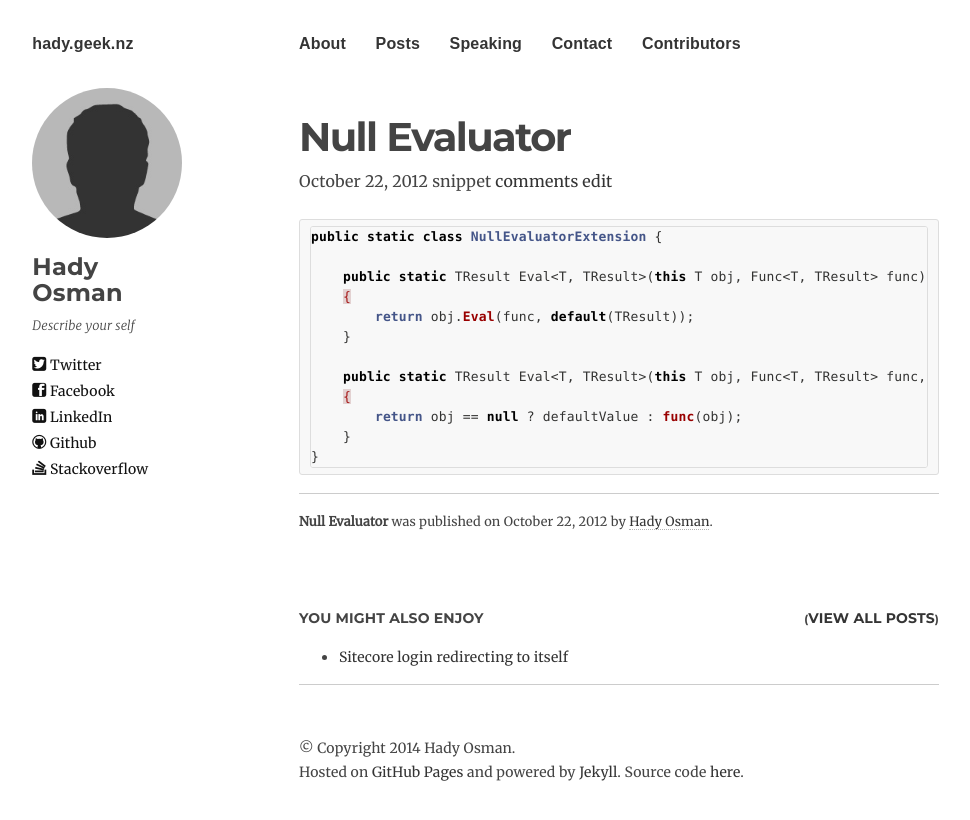
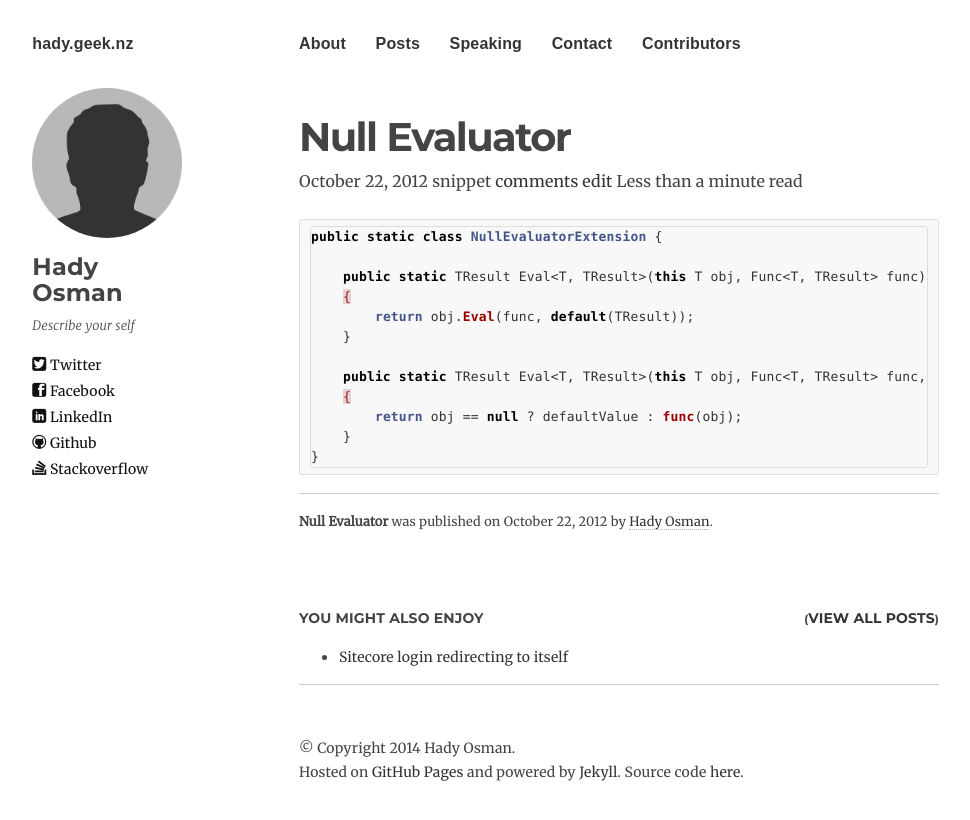
Before and after one commit to hadynz/hadynz.github.io, a Jekyll site: the page built from _posts/2012-10-22-null-evaluator.md, in a window 1280 px wide. Shown: the top 820 px of the page, without its empty margins (21-991 px from the left). Built offline with Jekyll 4.4.1, drawn with Linux system fonts in a browser that asks for light colours; nearby versions of some CDN libraries; Markdown is read by kramdown in place of the engine named in the settings.

Commit message:
Add "Less than a minute read" clause

```diff
--- a/_includes/post/reading_time.html
+++ b/_includes/post/reading_time.html
@@ -5,6 +5,8 @@
 {% capture words %}
     {{ page.content | number_of_words | minus: 250 }}
 {% endcapture %}
-{% unless words contains "-" %}
+{% if words contains "-" %}
+    Less than a minute read
+{% else %}
     {{ words | plus: 250 | divided_by: 180 | append: " minute read" }}
-{% endunless %}
+{% endif %}
```
